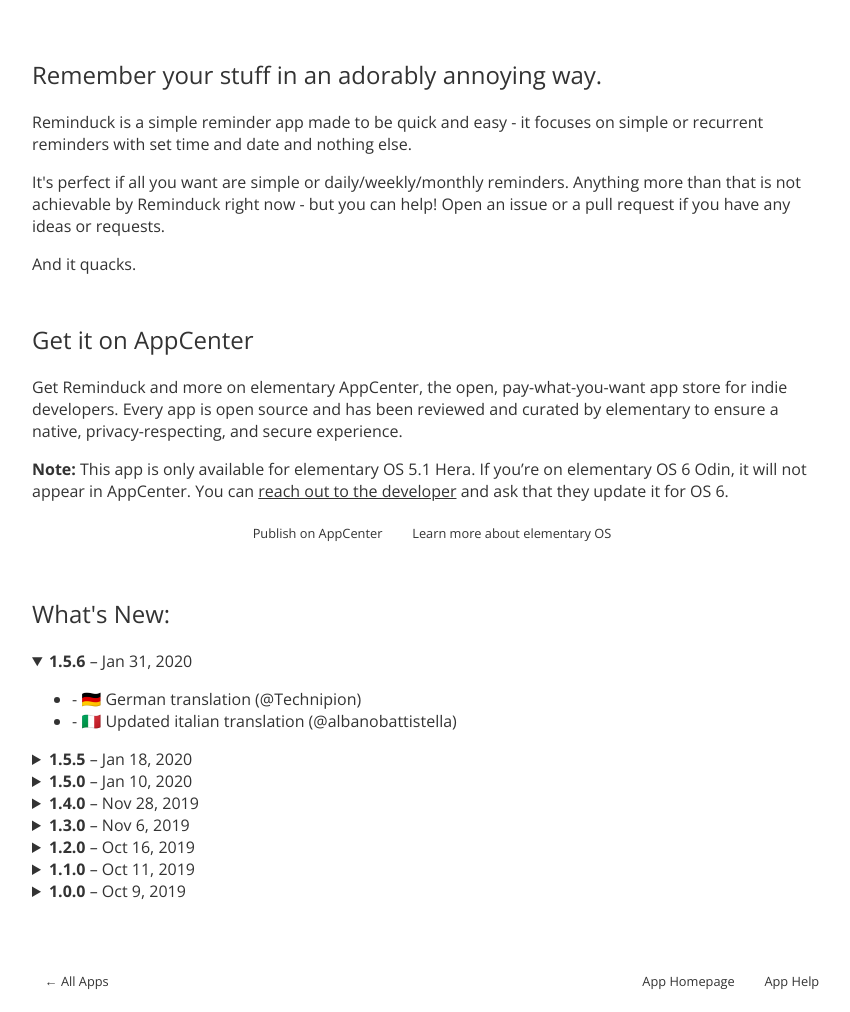
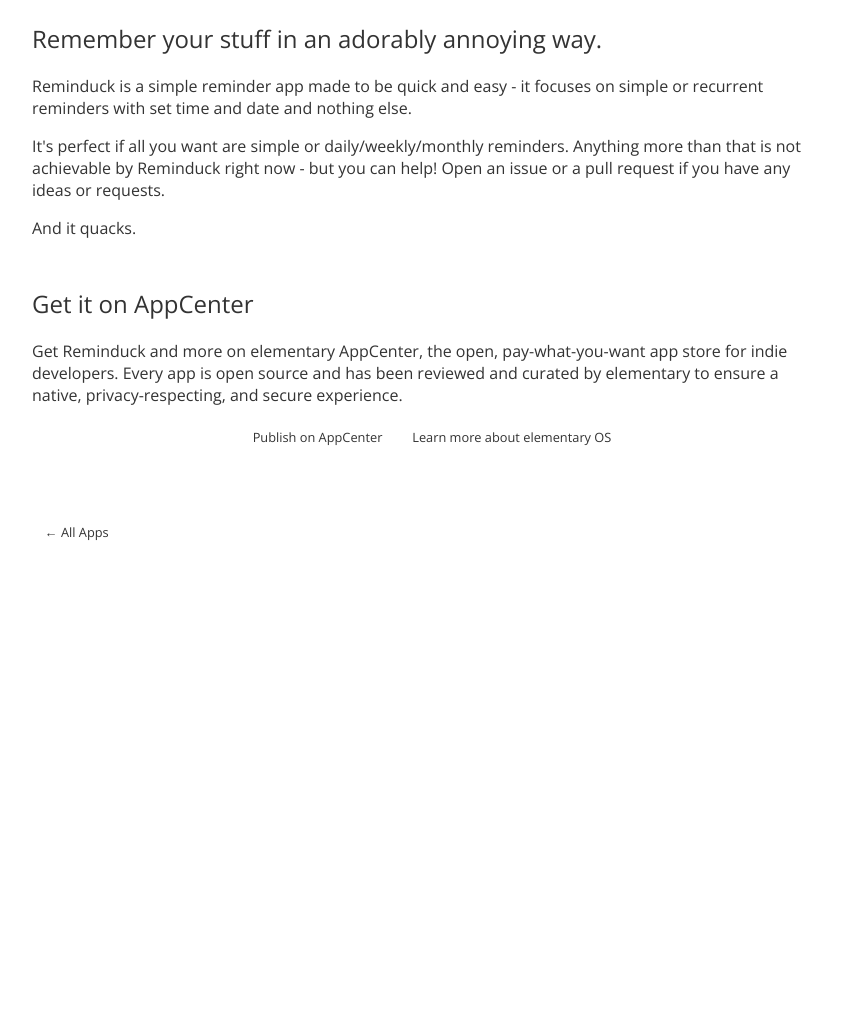
Before and after one commit to elementary/appcenter-web, a Jekyll site: the page built from _apps/com.github.matfantinel.reminduck.md, in a window 1280 px wide. Shown: the part 454-1466 px from the top of the page, without its empty margins (208-1058 px from the left). Built offline with Jekyll 4.4.1, drawn with Linux system fonts in a browser that asks for light colours; nearby versions of some CDN libraries; after the commit the page ends 1001 px from its top, so only the background shows below that.

```diff
--- a/_apps/com.github.matfantinel.reminduck.md
+++ b/_apps/com.github.matfantinel.reminduck.md
@@ -3,111 +3,23 @@ app_id: com.github.matfantinel.reminduck
 title: "Reminduck"
 summary: "Remember your stuff in an adorably annoying way."
 developer: "Matheus Fantinel"
-homepage: "https://github.com/matfantinel/reminduck"
-help_page: "https://github.com/matfantinel/reminduck/issues"
-dist: hera
+homepage: "#"
+help_page: "#"
+dist: flatpak
 screenshots:
-  - https://appstream.elementary.io/appcenter/media/bionic/com/github/matfantinel.reminduck/37C5E6970555929D2724C4536B52639B/screenshots/image-1_orig.png
-  - https://appstream.elementary.io/appcenter/media/bionic/com/github/matfantinel.reminduck/37C5E6970555929D2724C4536B52639B/screenshots/image-2_orig.png
-  - https://appstream.elementary.io/appcenter/media/bionic/com/github/matfantinel.reminduck/37C5E6970555929D2724C4536B52639B/screenshots/image-3_orig.png
-  - https://appstream.elementary.io/appcenter/media/bionic/com/github/matfantinel.reminduck/37C5E6970555929D2724C4536B52639B/screenshots/image-4_orig.png
+  - https://raw.githubusercontent.com/matfantinel/reminduck/master/data/screenshots/Welcome.png
 icons:
-  "64": https://appstream.elementary.io/appcenter/media/bionic/com/github/matfantinel.reminduck/37C5E6970555929D2724C4536B52639B/icons/64x64/com.github.matfantinel.reminduck_com.github.matfantinel.reminduck.png
-  "128": https://appstream.elementary.io/appcenter/media/bionic/com/github/matfantinel.reminduck/37C5E6970555929D2724C4536B52639B/icons/128x128/com.github.matfantinel.reminduck_com.github.matfantinel.reminduck.png
-  "64@2": https://appstream.elementary.io/appcenter/media/bionic/com/github/matfantinel.reminduck/37C5E6970555929D2724C4536B52639B/icons/64x64@2/com.github.matfantinel.reminduck_com.github.matfantinel.reminduck.png
+  '64': https://flatpak.elementary.io/repo/appstream/x86_64/icons/64x64/com.github.matfantinel.reminduck.png
+  '128': https://flatpak.elementary.io/repo/appstream/x86_64/icons/128x128/com.github.matfantinel.reminduck.png
 color:
   primary: "#3D3D3D"
   primary-text: "#FFF394"
 price: 0
 releases:
-- version: 1.5.6
-  unix-timestamp: 1580428800
-  description: |-
-    <ul>
 
-      <li>- 🇩🇪 German translation (@Technipion)</li>
-
-      <li>- 🇮🇹 Updated italian translation (@albanobattistella)</li>
-
-    </ul>
-- version: 1.5.5
-  unix-timestamp: 1579305600
-  description: |-
-    <ul>
-
-      <li>🐞 Enable translations on Flatpak</li>
-
-    </ul>
-- version: 1.5.0
-  unix-timestamp: 1578614400
-  description: |-
-    <ul>
-
-      <li>🗃️ Flatpak Support!</li>
-
-    </ul>
-- version: 1.4.0
-  unix-timestamp: 1574899200
-  description: |-
-    <ul>
-
-      <li>🌑 Dark-mode toggle on the header bar</li>
-
-      <li>🔔 Notifications now stick around until you close them, to make sure you don&apos;t miss your quacks</li>
-
-      <li>🌟 Support for additional GTK themes, making Reminduck distro-agnostic</li>
-
-      <li>🇪🇸 Spanish Translation (Alejandro Elí | @onerbs)</li>
-
-      <li>🇮🇹 Italian Translation (Mirko Brombin | @mirkobrombin)</li>
-
-    </ul>
-- version: 1.3.0
-  unix-timestamp: 1572998400
-  description: |-
-    <ul>
-
-      <li>🐥️ New Icon! - hopefully this one looks better than the previous one. With great help from Nararyans R.I. (@Fatih20)</li>
-
-      <li>💁‍ Increased compatibility with translations (Corentin Noël | @tintou)</li>
-
-      <li>🇨🇵️ French Translation (Nathan Bonnemains | @NathanBnm)</li>
-
-    </ul>
-- version: 1.2.0
-  unix-timestamp: 1571184000
-  description: |-
-    <ul>
-
-      <li>🔁️ Recurrent reminders - you can now have reminders that show up in set periods of time: every day, week, month, or a set interval</li>
-
-      <li>🌟️ General UI improvements to make settings up quacks more pleasant</li>
-
-      <li>🌃️ Dark Mode is now prettier</li>
-
-      <li>🇹🇷 Turkish translation (libreajans)</li>
-
-      <li>🇳🇱 Dutch translation (Vistaus)</li>
-
-    </ul>
-- version: 1.1.0
-  unix-timestamp: 1570752000
-  description: |-
-    <ul>
-
-      <li>Support the unofficial &quot;Prefer Dark Theme&quot; setting 🌝️</li>
-
-      <li>This should also make it work with other dark GTK themes</li>
-
-    </ul>
-- version: 1.0.0
-  unix-timestamp: 1570579200
-  description: |-
-    <p>Initial Release 🦆</p>
-redirect_from:
-  - /com.github.matfantinel.reminduck.desktop/
+redirect_from: /com.github.matfantinel.reminduck.desktop/
 ---
 
 <p>Reminduck is a simple reminder app made to be quick and easy - it focuses on simple or recurrent reminders with set time and date and nothing else.</p>
-<p>It&apos;s perfect if all you want are simple or daily/weekly/monthly reminders. Anything more than that is not achievable by Reminduck right now - but you can help! Open an issue or a pull request if you have any ideas or requests.</p>
+<p>It's perfect if all you want are simple or daily/weekly/monthly reminders. Anything more than that is not achievable by Reminduck right now - but you can help! Open an issue or a pull request if you have any ideas or requests.</p>
 <p>And it quacks.</p>
```
